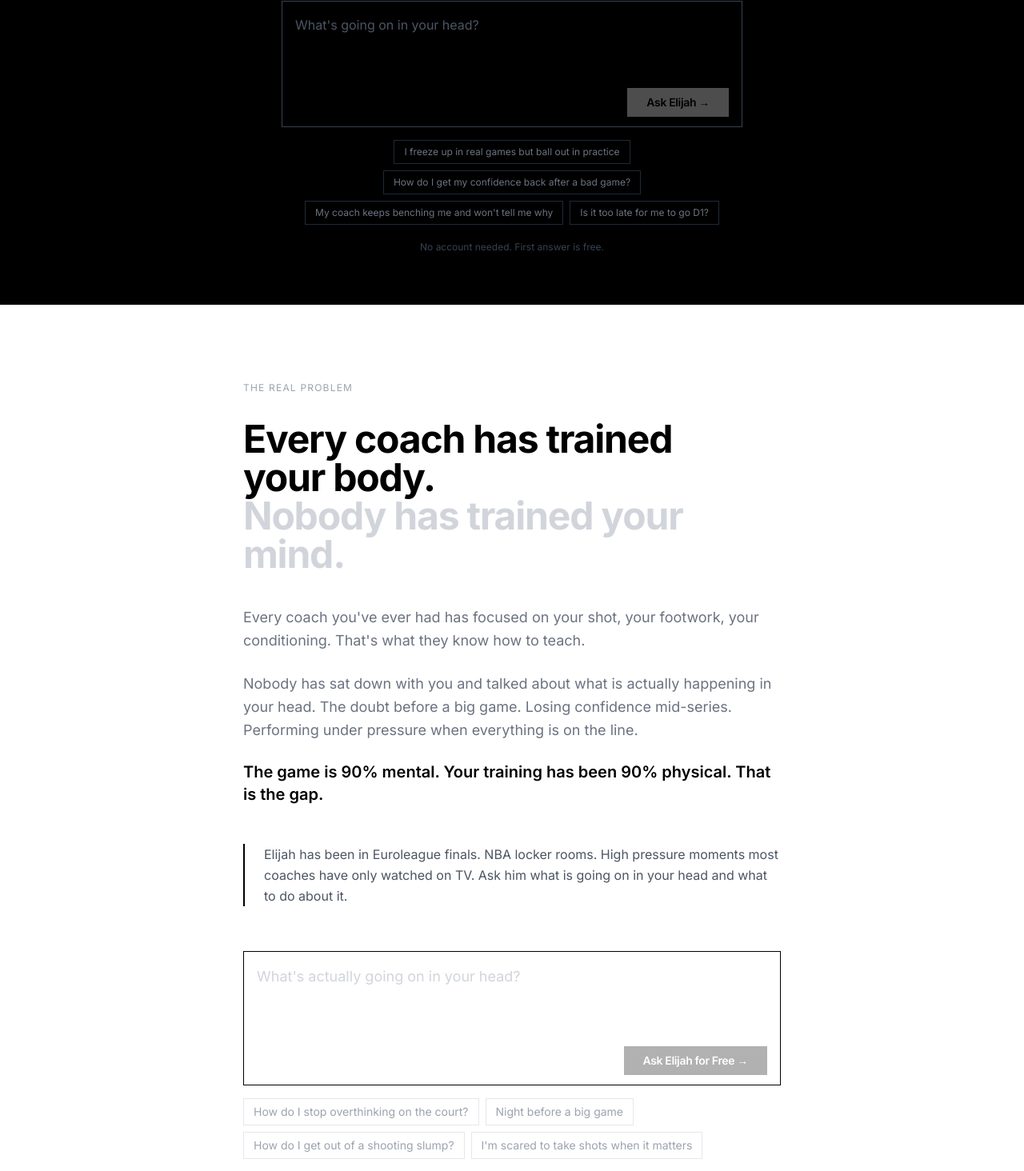
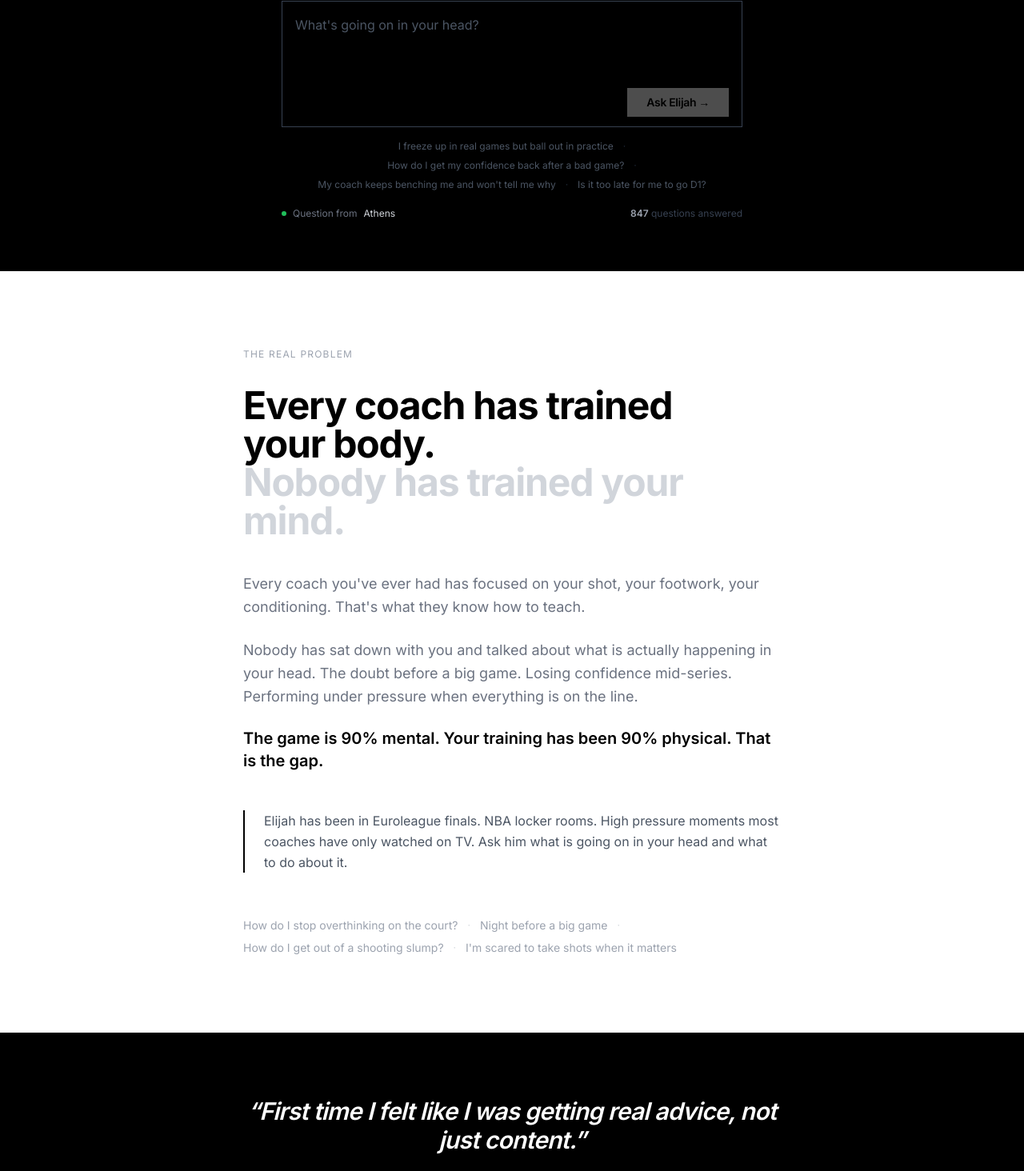
Before and after one commit to ebb95-cpu/ask-elijah, a Next.js app: page / in a window 1280 px wide. Shown: the part 519-1983 px from the top of the page at 80% size. Built offline with nearby package versions, Linux system fonts and the light colour scheme; no server answers.

Commit message:
Add activity ticker, question counter, remove duplicate ask box
Co-Authored-By: Claude Sonnet 4.6 <noreply@anthropic.com>

```diff
--- /dev/null
+++ b/app/api/stats/route.ts
@@ -0,0 +1,15 @@
+import { NextResponse } from 'next/server'
+import { getSupabase } from '@/lib/supabase-server'
+
+export async function GET() {
+  try {
+    const supabase = getSupabase()
+    const { count } = await supabase
+      .from('questions')
+      .select('*', { count: 'exact', head: true })
+      .eq('status', 'approved')
+    return NextResponse.json({ count: count ?? 0 })
+  } catch {
+    return NextResponse.json({ count: 0 })
+  }
+}
--- a/app/page.tsx
+++ b/app/page.tsx
@@ -1,7 +1,7 @@
 'use client'
 
 import Link from 'next/link'
-import { useState, useRef } from 'react'
+import { useState, useRef, useEffect } from 'react'
 
 function Logo({ dark = false }: { dark?: boolean }) {
   const c = dark ? '#fff' : '#000'
@@ -40,6 +40,65 @@ function ThinkingDots() {
         <span /><span /><span />
       </div>
     </>
+  )
+}
+
+const ACTIVITY_CITIES = [
+  'Istanbul', 'Athens', 'Lagos', 'Tel Aviv', 'Belgrade', 'Houston, TX',
+  'Barcelona', 'Brooklyn, NY', 'Nairobi', 'Paris', 'Toronto', 'Manila',
+  'Chicago, IL', 'Thessaloniki', 'Accra', 'Madrid', 'Los Angeles, CA',
+  'Ankara', 'Dubai', 'Atlanta, GA',
+]
+
+function ActivityTicker() {
+  const [cityIndex, setCityIndex] = useState(0)
+  const [visible, setVisible] = useState(true)
+
+  useEffect(() => {
+    const interval = setInterval(() => {
+      setVisible(false)
+      setTimeout(() => {
+        setCityIndex(i => (i + 1) % ACTIVITY_CITIES.length)
+        setVisible(true)
+      }, 400)
+    }, 4000)
+    return () => clearInterval(interval)
+  }, [])
+
+  return (
+    <>
+      <style>{`
+        @keyframes tickerFade {
+          from { opacity: 0; transform: translateY(4px); }
+          to { opacity: 1; transform: translateY(0); }
+        }
+        .ticker-visible { animation: tickerFade 0.4s ease forwards; }
+        .ticker-hidden { opacity: 0; }
+      `}</style>
+      <div className={`flex items-center gap-2 text-xs text-gray-500 ${visible ? 'ticker-visible' : 'ticker-hidden'}`}>
+        <span className="inline-block w-1.5 h-1.5 rounded-full bg-green-500 animate-pulse" />
+        Question from <span className="text-gray-300">{ACTIVITY_CITIES[cityIndex]}</span>
+      </div>
+    </>
+  )
+}
+
+const COUNT_SEED = 847 // base count so it never reads 0
+
+function QuestionCounter() {
+  const [count, setCount] = useState<number>(COUNT_SEED)
+
+  useEffect(() => {
+    fetch('/api/stats')
+      .then(r => r.json())
+      .then(d => setCount(COUNT_SEED + (d.count ?? 0)))
+      .catch(() => {})
+  }, [])
+
+  return (
+    <p className="text-xs text-gray-700">
+      <span className="text-gray-400 font-semibold">{count.toLocaleString()}</span> questions answered
+    </p>
   )
 }
 
@@ -353,19 +412,24 @@ export default function HomePage() {
             </div>
           </div>
 
-          <div className="flex flex-wrap gap-2 mt-4 justify-center">
-            {SUGGESTIONS.slice(0, 4).map((s) => (
+          <div className="flex flex-wrap gap-x-3 gap-y-2 mt-4 justify-center items-center">
+            {SUGGESTIONS.slice(0, 4).map((s, i) => (
+              <span key={s} className="flex items-center gap-3">
                 <button
-                key={s}
                   onClick={() => setQuestion(s)}
-                className="text-xs border border-gray-800 px-3 py-1.5 text-gray-500 hover:border-gray-400 hover:text-gray-200 transition-colors text-left"
+                  className="text-xs text-gray-600 hover:text-gray-200 transition-colors"
                 >
                   {s}
                 </button>
+                {i < 3 && <span className="text-gray-800 text-xs">·</span>}
+              </span>
             ))}
           </div>
 
-          <p className="text-xs text-gray-700 mt-5">No account needed. First answer is free.</p>
+          <div className="flex items-center justify-between mt-5 w-full max-w-xl">
+            <ActivityTicker />
+            <QuestionCounter />
+          </div>
         </div>
       </section>
 
@@ -399,39 +463,19 @@ export default function HomePage() {
             </p>
           </div>
 
-          <div className="border border-black focus-within:border-2 transition-all">
-            <textarea
-              value={question}
-              onChange={(e) => setQuestion(e.target.value)}
-              onKeyDown={handleKey}
-              placeholder="What's actually going on in your head?"
-              rows={3}
-              className="w-full px-4 pt-4 pb-2 text-black placeholder-gray-300 text-lg leading-relaxed resize-none outline-none bg-transparent"
-              style={{ minHeight: '80px' }}
-            />
-            <div className="flex items-center justify-between px-4 pb-3">
+          <div className="flex flex-wrap gap-x-3 gap-y-2 items-center">
+            {SUGGESTIONS.slice(4).map((s, i) => (
+              <span key={s} className="flex items-center gap-3">
                 <button
-                onClick={handleSubmit}
-                disabled={!question.trim()}
-                className="ml-auto bg-black text-white px-6 py-2 text-sm font-semibold tracking-tight disabled:opacity-30 disabled:cursor-not-allowed hover:opacity-80 transition-opacity"
-              >
-                Ask Elijah for Free →
-              </button>
-            </div>
-          </div>
-
-          <div className="flex flex-wrap gap-2 mt-4">
-            {SUGGESTIONS.slice(4).map((s) => (
-              <button
-                key={s}
-                onClick={() => setQuestion(s)}
-                className="text-sm border border-gray-200 px-3 py-1.5 text-gray-400 hover:border-black hover:text-black transition-colors"
+                  onClick={() => { setQuestion(s); window.scrollTo({ top: 0, behavior: 'smooth' }) }}
+                  className="text-sm text-gray-400 hover:text-black transition-colors"
                 >
                   {s}
                 </button>
+                {i < SUGGESTIONS.slice(4).length - 1 && <span className="text-gray-300 text-xs">·</span>}
+              </span>
             ))}
           </div>
-          <p className="text-xs text-gray-300 mt-4">No account needed. First answer is free.</p>
         </div>
       </section>
 
```
Lines whose indentation alone changed are shown as unchanged.
